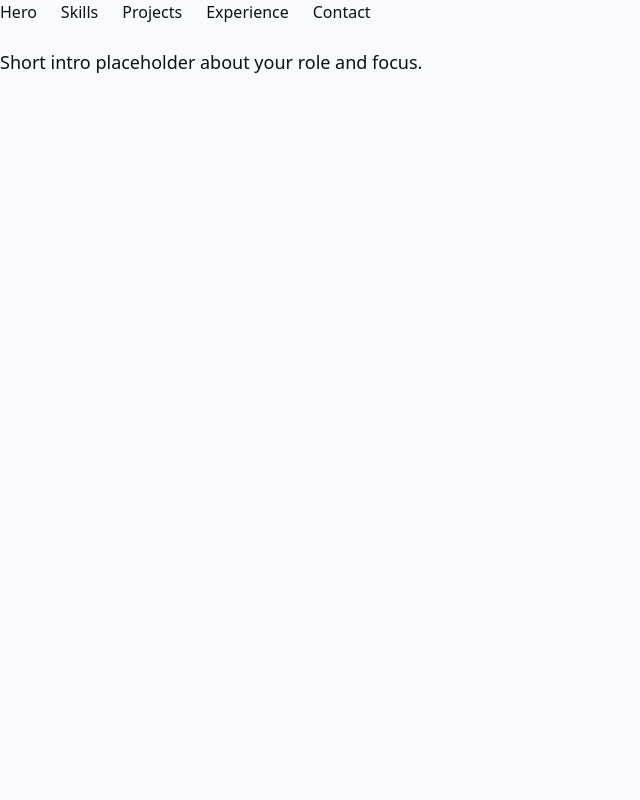
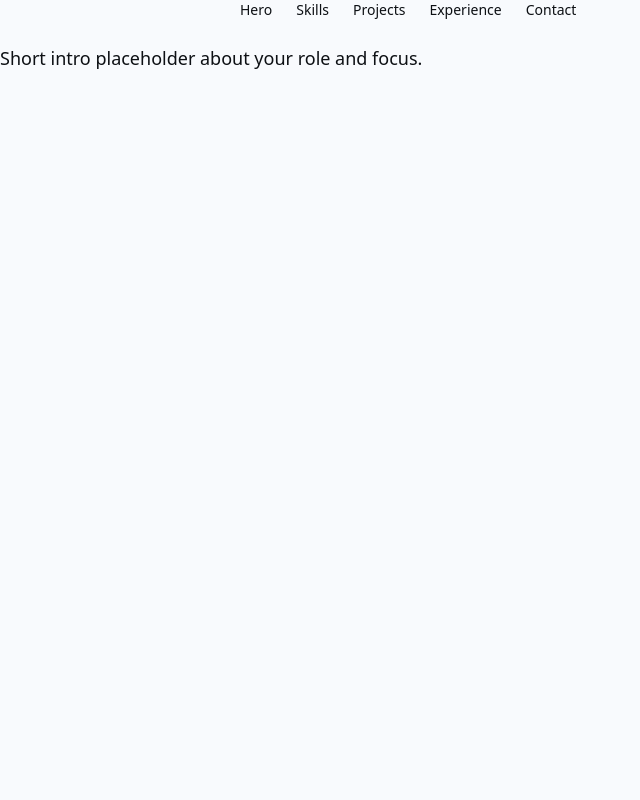
Before and after one commit to wangchengwei0122/Portfolio, a Next.js app: page / in a window 1280 px wide. Shown: the top 800 px of the page, without its empty margins (0-640 px from the left). Built offline with nearby package versions, Linux system fonts and the light colour scheme.

Commit message:
docs: add design-intent

```diff
--- a/components/layout/Header.tsx
+++ b/components/layout/Header.tsx
@@ -1,19 +1,49 @@
-import { navItems } from "../navigation/navItems";
+import {
+  NavigationMenu,
+  NavigationMenuItem,
+  NavigationMenuLink,
+  NavigationMenuList,
+} from "@/components/ui/navigation-menu";
 
 export default function Header() {
+  const linkClassName =
+    "p-0 text-primary hover:text-accent focus:text-accent focus-visible:text-accent focus-visible:ring-2 focus-visible:ring-accent focus-visible:ring-offset-2 focus-visible:ring-offset-transparent hover:bg-transparent focus:bg-transparent";
+
   return (
-    <header>
-      <nav aria-label="Primary">
-        <ul className="flex gap-6">
-          {navItems.map((item) => (
-            <li key={item.href}>
-              <a className="text-primary hover:text-accent focus-visible:ring-2 focus-visible:ring-accent">
-                {item.label}
-              </a>
-            </li>
-          ))}
-        </ul>
-      </nav>
+    <header className="bg-transparent">
+      <div className="mx-auto max-w-4xl px-6 md:px-8 lg:px-12">
+        <nav aria-label="Primary">
+          <NavigationMenu viewport={false}>
+            <NavigationMenuList className="gap-6">
+              <NavigationMenuItem>
+                <NavigationMenuLink href="#hero" className={linkClassName}>
+                  Hero
+                </NavigationMenuLink>
+              </NavigationMenuItem>
+              <NavigationMenuItem>
+                <NavigationMenuLink href="#skills" className={linkClassName}>
+                  Skills
+                </NavigationMenuLink>
+              </NavigationMenuItem>
+              <NavigationMenuItem>
+                <NavigationMenuLink href="#projects" className={linkClassName}>
+                  Projects
+                </NavigationMenuLink>
+              </NavigationMenuItem>
+              <NavigationMenuItem>
+                <NavigationMenuLink href="#experience" className={linkClassName}>
+                  Experience
+                </NavigationMenuLink>
+              </NavigationMenuItem>
+              <NavigationMenuItem>
+                <NavigationMenuLink href="#contact" className={linkClassName}>
+                  Contact
+                </NavigationMenuLink>
+              </NavigationMenuItem>
+            </NavigationMenuList>
+          </NavigationMenu>
+        </nav>
+      </div>
     </header>
   );
 }
```
Also changed, not shown: 3 other files (tests, documents, lock files or other folders).
